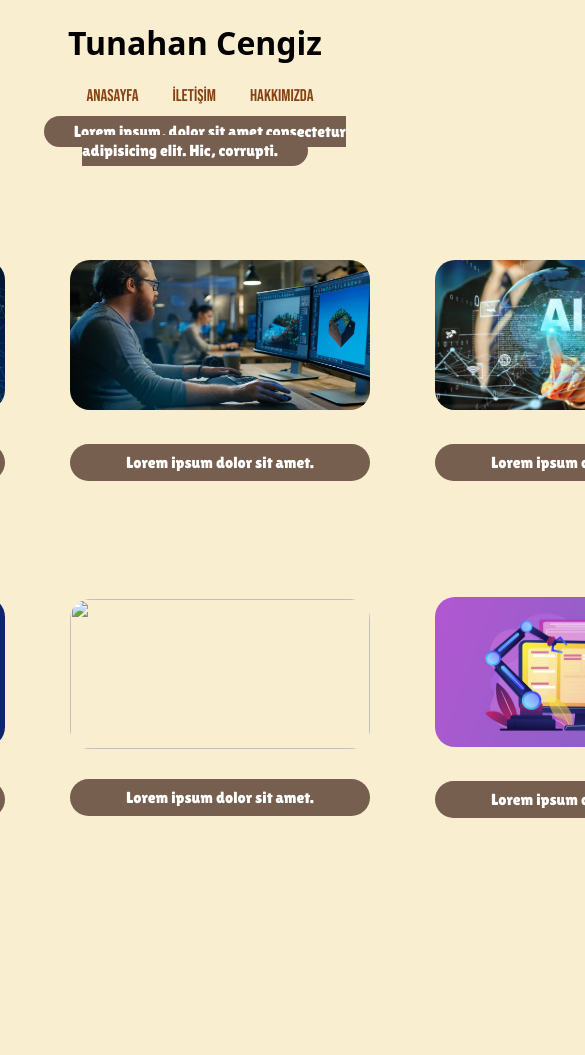
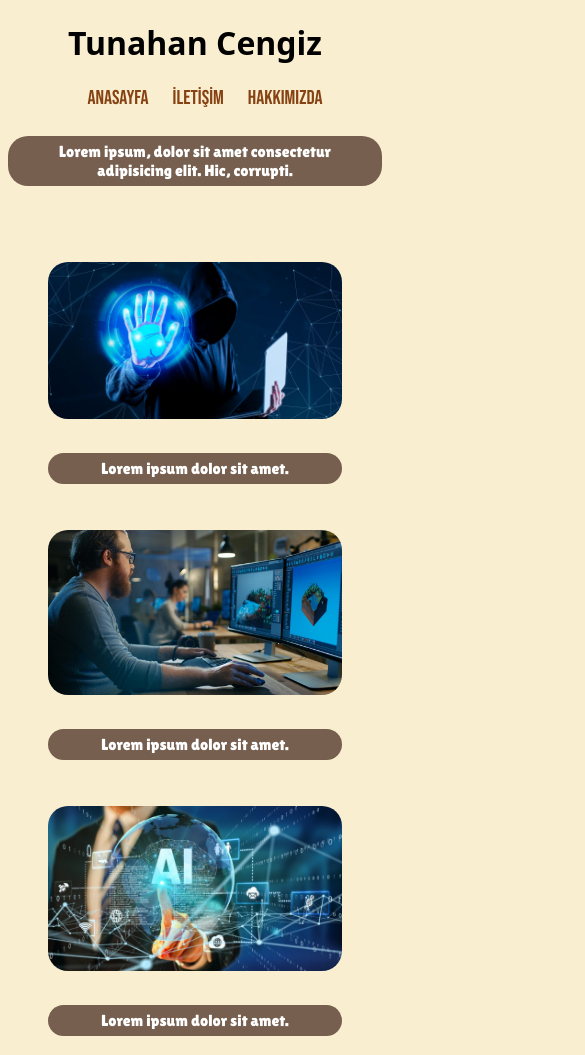
Before and after one commit to tunadeveloper/MyFrontendWork-UdemyCourses, a plain HTML site: page index.html in a window 390 px wide. Shown: the top 1055 px of the page, 585 px wide, since content can reach past the window. Before the commit the page ends 844 px from the top, so only its background shows below. Drawn offline with Linux system fonts and the light colour scheme; a web font is replaced by a local one.

Commit message:
Responsive
Responsive

```diff
--- a/Css/aboutStyle.css
+++ b/Css/aboutStyle.css
@@ -53,3 +53,37 @@ p{
 a:hover{
     color: #756a60;
 }
+
+@media only screen and (max-width: 768px) {
+
+    body {
+        background-color: #FAEED1;
+    }
+
+    h1 {
+        font-size: 24px;
+
+    }
+
+    ul li {
+        margin-right: 20px;
+        font-size: 20px;
+        position: relative;
+        left: -15px;
+    }
+
+    .color{
+        width: 100%;
+        height: 500px;
+        padding: 0 2px;
+        margin-top: 30px;
+    }
+
+    p{
+        width: 100%;
+        margin: 25px 0;
+        color: #FAEED1;
+        display: inline-block;
+
+    }
+}
--- a/Css/contactStyle.css
+++ b/Css/contactStyle.css
@@ -111,3 +111,61 @@ input:hover{
 a:hover{
     color: #756a60;
 }
+
+@media only screen and (max-width: 768px) {
+
+    body {
+        background-color: #FAEED1;
+    }
+
+    h1 {
+        font-size: 24px;
+
+    }
+
+    ul li {
+        margin-right: 20px;
+        font-size: 20px;
+        position: relative;
+        left: -15px;
+    }
+
+    div {
+        width: 100%;
+        height: 600px;
+
+        margin-top: 30px;
+    }
+
+    .input {
+        position: relative;
+        top: 250px;
+        width: 80%;
+        left: 10%;
+        right: 10%;
+    }
+
+    input {
+        width: 100%;
+        margin-top: 15px;
+    }
+
+    .button {
+
+        width: 100px
+
+    }
+
+    .information {
+        width: 80%;
+        left: 10%;
+    }
+
+    h3 {
+        width: 100%;
+
+        position: relative;
+        top: 0;
+        left: 20px;
+    }
+}
--- a/Css/style.css
+++ b/Css/style.css
@@ -79,3 +79,54 @@ a:hover{
     background-color: #dfd2b6;
     border-radius: 15px
 }
+
+
+@media (max-width: 768px) {
+    body {
+       background-color: #FAEED1;
+    }
+
+    ul li {
+
+       margin-right: 20px;
+       font-size: 20px;
+    }
+
+    p {
+       margin-top: 10px;
+       font-family: 'Lilita One', sans-serif;
+       background-color: #765f4f;
+       display: flexbox;
+       padding: 6px 20px;
+       border-radius: 20px;
+       color: white;
+    }
+
+    .courses {
+       display: flex;
+       flex-direction: column;
+    }
+
+    div {
+       margin: 30px 20px 0 20px;
+       justify-content: center;
+       align-items: center;
+    }
+
+    img {
+       width: 100%;
+       height: auto;
+       border-radius: 20px;
+       margin-bottom: 20px;
+    }
+
+    .about {
+       margin-top: 10px;
+       font-family: 'Lilita One', sans-serif;
+       background-color: #765f4f;
+       display: inline-block;
+       padding: 6px 20px;
+       border-radius: 20px;
+       color: white;
+    }
+   }
```
